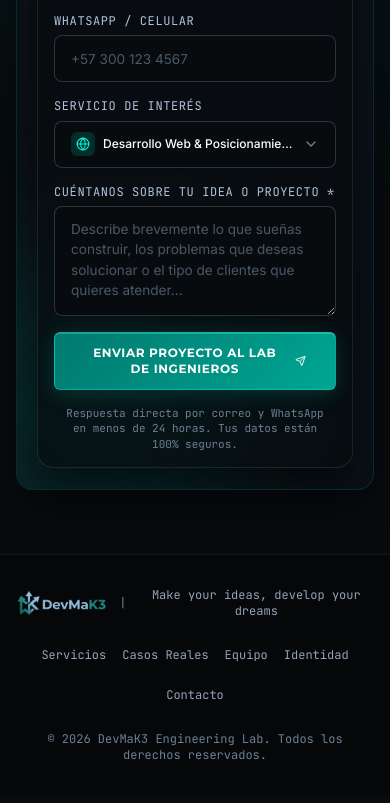
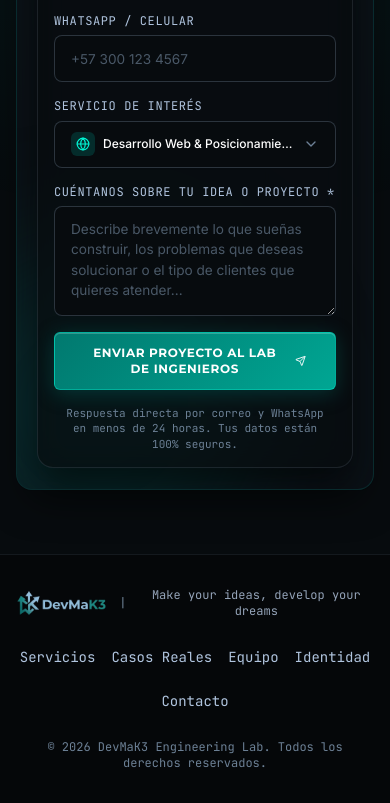
Before and after one commit to DevMaK3/DevMak3, a website: page index.html in a window 390 px wide. Shown: the part 10435-11238 px from the top of the page. Drawn offline with nearby package versions, Linux system fonts and the light colour scheme.

Commit message:
fix(typography): eliminate default browser blue link colors with global anchor reset and explicit text classes

```diff
--- a/assets/css/style.css
+++ b/assets/css/style.css
@@ -37,6 +37,16 @@ body {
   color: #E2E8F0;
   line-height: 1.6;
   overflow-x: hidden;
+}
+
+/* Universal Link Reset (Eliminates default browser blue #0000EE and underlines) */
+a {
+  color: inherit;
+  text-decoration: none;
+}
+
+a:hover {
+  text-decoration: none;
 }
 
 /* Universal Media Reset (Prevents giant unstyled image explosion) */
--- a/index.html
+++ b/index.html
@@ -138,7 +138,7 @@
   <script src="https://unpkg.com/lucide@latest"></script>
 
   <!-- Custom Stylesheet -->
-  <link rel="stylesheet" href="/assets/css/style.css?v=4.3">
+  <link rel="stylesheet" href="/assets/css/style.css?v=4.4">
 
   <!-- Vercel Web Analytics -->
   <script>
@@ -1022,7 +1022,7 @@
                 </div>
                 <div class="min-w-0">
                   <span class="text-[10px] sm:text-[11px] text-[#6D8196] block uppercase">Correo Oficial</span>
-                  <a href="mailto:devmavenk3@gmail.com" class="hover:text-white transition-colors truncate block">devmavenk3@gmail.com</a>
+                  <a href="mailto:devmavenk3@gmail.com" class="text-slate-200 hover:text-[#00F5D4] transition-colors truncate block">devmavenk3@gmail.com</a>
                 </div>
               </div>
 
@@ -1197,12 +1197,12 @@
         <span class="text-slate-400 text-center sm:text-left">Make your ideas, develop your dreams</span>
       </div>
 
-      <div class="flex flex-wrap items-center justify-center gap-4 sm:gap-6">
-        <a href="#servicios" class="hover:text-white transition-colors py-1">Servicios</a>
-        <a href="#casos" class="hover:text-white transition-colors py-1">Casos Reales</a>
-        <a href="#equipo" class="hover:text-white transition-colors py-1">Equipo</a>
-        <a href="#identidad" class="hover:text-white transition-colors py-1">Identidad</a>
-        <a href="#contacto" class="hover:text-white transition-colors py-1">Contacto</a>
+      <div class="flex flex-wrap items-center justify-center gap-4 sm:gap-6 text-sm text-[#B0C4DE]">
+        <a href="#servicios" class="hover:text-[#00F5D4] transition-colors py-1">Servicios</a>
+        <a href="#casos" class="hover:text-[#00F5D4] transition-colors py-1">Casos Reales</a>
+        <a href="#equipo" class="hover:text-[#00F5D4] transition-colors py-1">Equipo</a>
+        <a href="#identidad" class="hover:text-[#00F5D4] transition-colors py-1">Identidad</a>
+        <a href="#contacto" class="hover:text-[#00F5D4] transition-colors py-1">Contacto</a>
       </div>
 
       <div class="text-[#6D8196] text-center md:text-right">
@@ -1238,8 +1238,8 @@
   <script src="/assets/js/three-particles.js"></script>
   <!-- Supabase JS Client & Config -->
   <script src="https://cdn.jsdelivr.net/npm/@supabase/supabase-js@2"></script>
-  <script src="/assets/js/supabase-config.js?v=4.3"></script>
-  <script src="/assets/js/main.js?v=4.3"></script>
+  <script src="/assets/js/supabase-config.js?v=4.4"></script>
+  <script src="/assets/js/main.js?v=4.4"></script>
   <script>
     // Initialize Lucide Icons
     lucide.createIcons();
```
